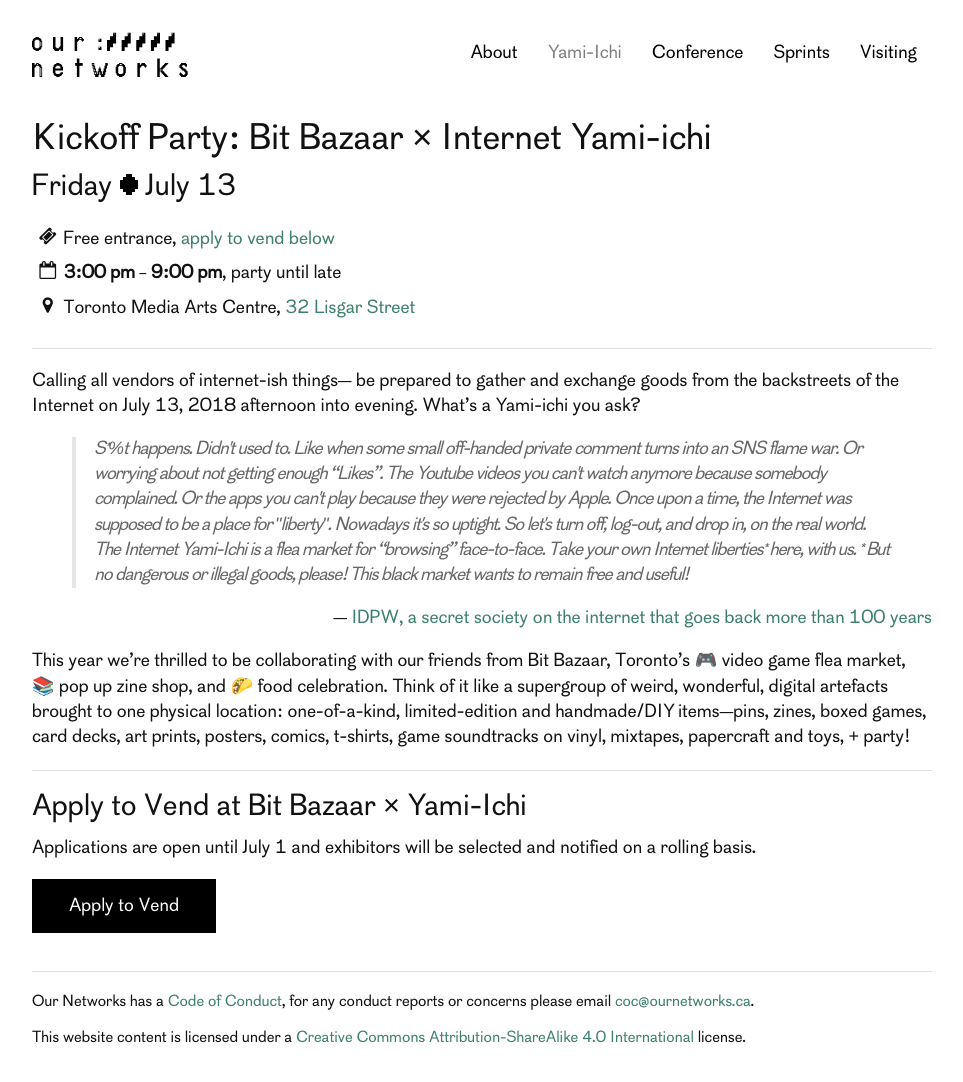
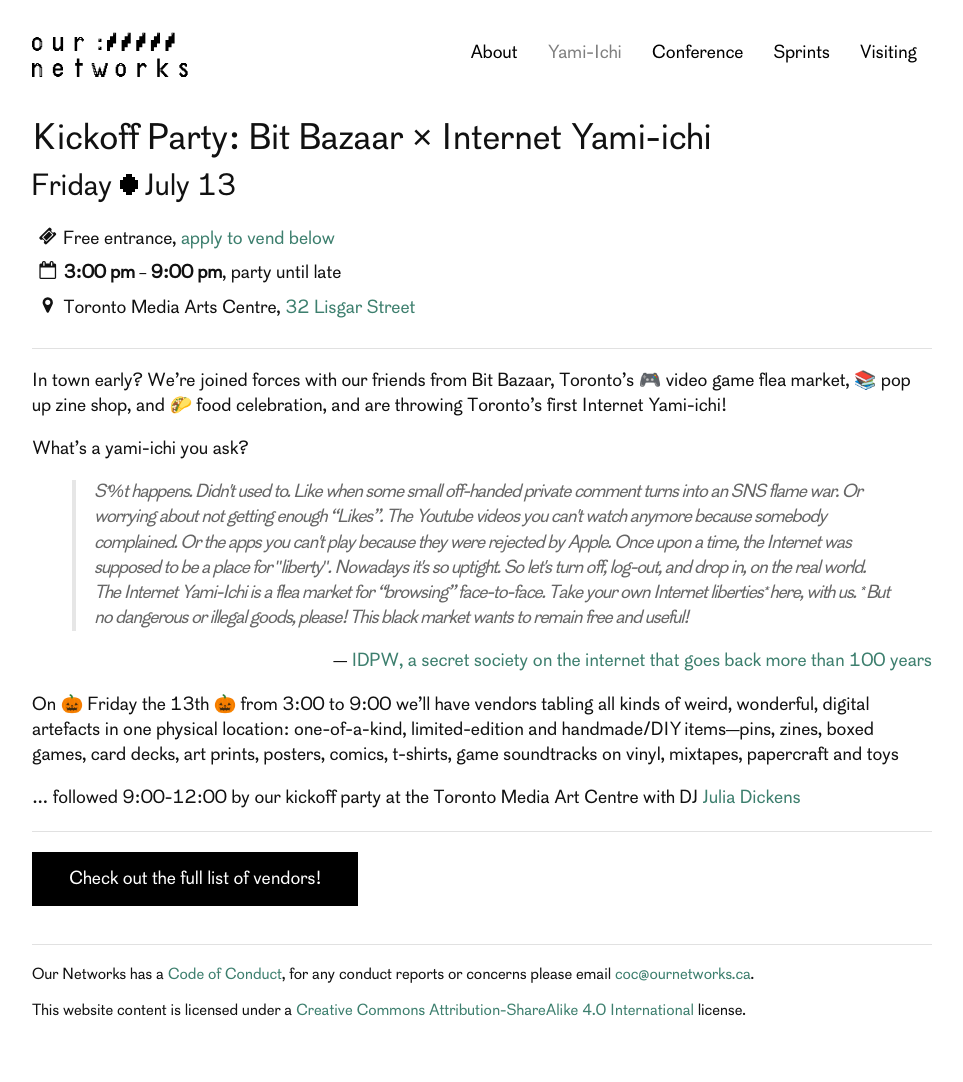
Before and after one commit to ournetworks/ournetworks.ca, a Jekyll site: the page built from yami-ichi.md, in a window 1280 px wide and 1111 px high. Shown: the top 1082 px of the window, without its empty margins (158-1121 px from the left). Built offline with Jekyll 4.4.1, drawn with Linux system fonts in a browser that asks for light colours.

Commit message:
Initial yami-ichi update

```diff
--- a/yami-ichi.md
+++ b/yami-ichi.md
@@ -41,7 +41,9 @@
 
 ***
 
-Calling all vendors of internet-ish things— be prepared to gather and exchange goods from the backstreets of the Internet on {{ page.startDate | date: '%B %d, %Y' }} afternoon into evening. What's a Yami-ichi you ask?
+In town early?  We're joined forces with our friends from Bit Bazaar, Toronto's 🎮 video game flea market, 📚 pop up zine shop, and  🌮 food celebration, and are throwing Toronto's first Internet Yami-ichi!
+
+What's a yami-ichi you ask?
 
 <blockquote>
   S*%t happens. Didn't used to. Like when some small off-handed private comment
@@ -61,14 +63,10 @@
 
 <p style="text-align: right;"> — <a href="http://yami-ichi.biz/">IDPW, a secret society on the internet that goes back more than 100 years</a></p>
 
-This year we're thrilled to be collaborating with our friends from Bit Bazaar, Toronto's 🎮 video game flea market, 📚 pop up zine shop, and  🌮 food celebration.  Think of it like a supergroup of weird, wonderful, digital artefacts brought to one physical location: one-of-a-kind, limited-edition and handmade/DIY items—pins, zines, boxed games, card decks, art prints, posters, comics, t-shirts, game soundtracks on vinyl, mixtapes, papercraft and toys, + party!
+On 🎃 Friday the 13th 🎃 from 3:00 to 9:00 we'll have vendors tabling all kinds of weird, wonderful, digital artefacts in one physical location: one-of-a-kind, limited-edition and handmade/DIY items—pins, zines, boxed games, card decks, art prints, posters, comics, t-shirts, game soundtracks on vinyl, mixtapes, papercraft and toys
+
+... followed 9:00-12:00 by our kickoff party at the Toronto Media Art Centre with DJ <a hred="https://soundcloud.com/the-loving-echo">Julia Dickens</a>
 
 ***
 
-<a id="vend">
-
-## Apply to Vend at Bit Bazaar × Yami-Ichi
-
-Applications are open until July 1 and exhibitors will be selected and notified on a rolling basis.
-
-<a href="https://2018.bitbazaar.world/" class="button button-primary" target="_blank">Apply to Vend</a>
+<a href="https://bitbazaar.world/" class="button button-primary" target="_blank">Check out the full list of vendors! </a>
```
